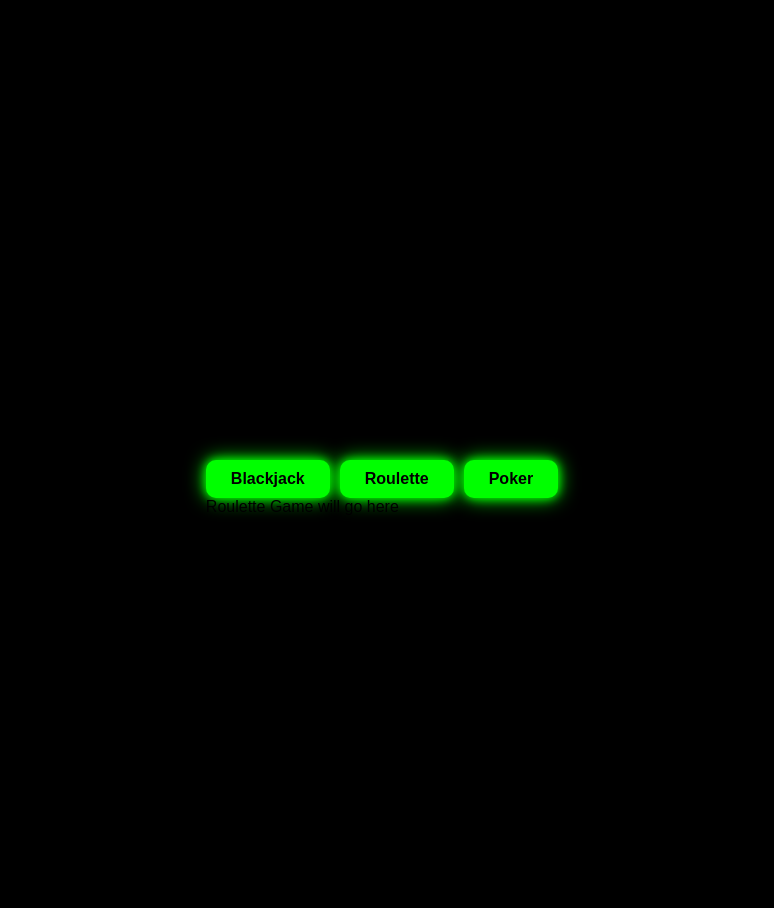
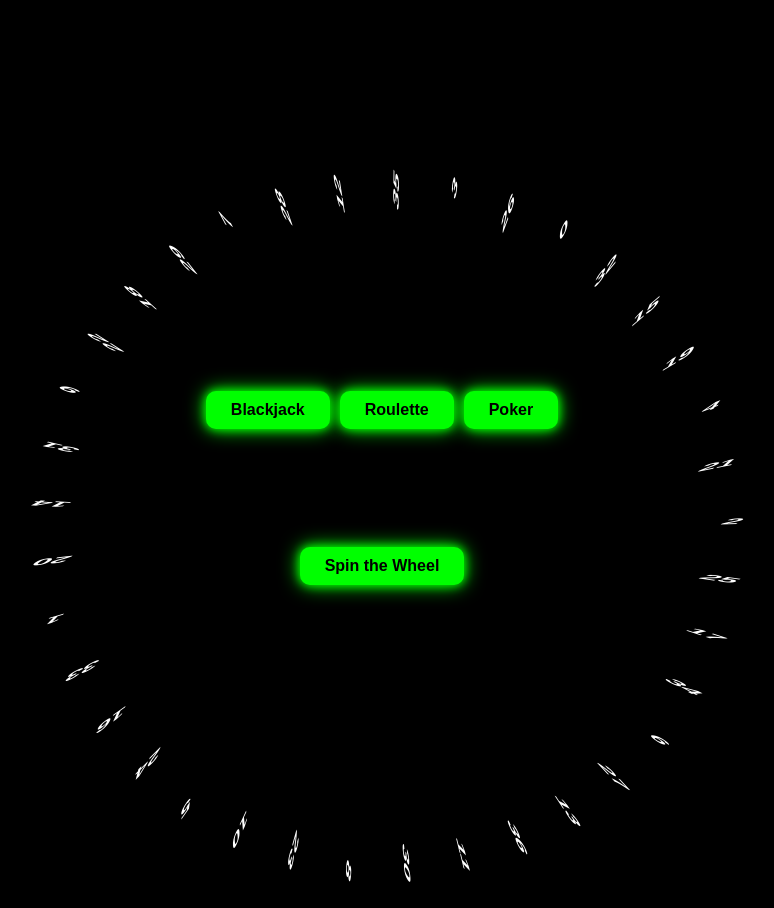
Before and after one commit to l3ofspades/Casino-Simulator, a React (Vite) app in the folder casino-simulation/: page /blackjack in a window 1280 px wide. Both pictures are taken after a click on the button "Roulette". Shown: the whole page, without its empty margins (253-1027 px from the left). Before the commit the page ends 800 px from the top, so only its background shows below. Built offline with nearby package versions, Linux system fonts and the light colour scheme.

Commit message:
Roulette

```diff
--- a/casino-simulation/src/components/Game.jsx
+++ b/casino-simulation/src/components/Game.jsx
@@ -3,6 +3,7 @@ import GameSelector from './GameSelector';
 import ChipWallet from './ChipWallet';
 import Blackjack from './Blackjack';
 import Poker from './Poker';
+import Roulette from './Roulette';
 
 function Game() {
   const [selectedGame, setSelectedGame] = useState(null);
@@ -16,7 +17,7 @@ function Game() {
 
 
       {selectedGame === 'blackjack' && <Blackjack />}
-      {selectedGame === 'roulette' && <div>Roulette Game will go here</div>}
+      {selectedGame === 'roulette' && <Roulette />}
      {selectedGame === 'poker' && <Poker />}
 
 
--- /dev/null
+++ b/casino-simulation/src/components/Roulette.css
@@ -0,0 +1,53 @@
+
+.roulette-container {
+  text-align: center;
+  margin-top: 50px;
+}
+
+.roulette-wheel {
+  position: relative;
+  width: 300px;
+  height: 300px;
+  border-radius: 50%;
+  margin: 0 auto 20px;
+  border: 5px solid #0f0;
+  transition: transform 5s cubic-bezier(0.33, 1, 0.68, 1);
+  overflow: hidden;
+}
+
+.roulette-segment {
+  position: absolute;
+  width: 50%;
+  height: 50%;
+  top: 50%;
+  left: 50%;
+  transform-origin: 0% 0%;
+  text-align: right;
+  padding-right: 10px;
+  font-weight: bold;
+  color: white;
+}
+
+.roulette-segment.red {
+  background-color: #b20000;
+}
+
+.roulette-segment.black {
+  background-color: #000;
+}
+
+.roulette-segment.green {
+  background-color: #007700;
+}
+
+.roulette-pointer {
+  position: absolute;
+  top: -10px;
+  left: 50%;
+  width: 0;
+  height: 0;
+  border-left: 10px solid transparent;
+  border-right: 10px solid transparent;
+  border-bottom: 20px solid #00ff00;
+  transform: translateX(-50%);
+}
--- a/casino-simulation/src/components/Roulette.jsx
+++ b/casino-simulation/src/components/Roulette.jsx
@@ -0,0 +1,92 @@
+import { useState } from 'react';
+import './Roulette.css';
+
+const numbers = [
+  { number: 0, color: 'green' },
+  { number: 32, color: 'red' },
+    { number: 15, color: 'black' },
+    { number: 19, color: 'red' },
+    { number: 4, color: 'black' },
+    { number: 21, color: 'red' },
+    { number: 2, color: 'black' },
+    { number: 25, color: 'red' },
+    { number: 17, color: 'black' },
+    { number: 34, color: 'red' },
+    { number: 6, color: 'black' },
+    { number: 27, color: 'red' },
+    { number: 13, color: 'black' },
+    { number: 36, color: 'red' },
+    { number: 11, color: 'black' },
+    { number: 30, color: 'red' },
+    { number: 8, color: 'black' },
+    { number: 23, color: 'red' },
+    { number: 10, color: 'black' },
+    { number: 5, color: 'red' },
+    { number: 24, color: 'black' },
+    { number: 16, color: 'red' },
+    { number: 33, color: 'black' },
+    { number: 1, color: 'red' },
+    { number: 20, color: 'black' },
+    { number: 14, color: 'red' },
+    { number: 31, color: 'black' },
+    { number: 9, color: 'red' },
+    { number: 22, color: 'black' },
+    { number: 18, color: 'red' },
+    { number: 29, color: 'black' },
+    { number: 7, color: 'red' },
+    { number: 28, color: 'black' },
+    { number: 12, color: 'red' },
+    { number: 35, color: 'black' },
+    { number: 3, color: 'red' },
+    { number: 26, color: 'black' },
+];
+
+export default function Roulette() {
+    const [angle, setAngle] = useState(0);
+    const [result, setResult] = useState(null);
+    const [spinning, setSpinning] = useState(false);
+
+    const spinWheel = () => {
+        if (spinning) return; // Prevent multiple spins
+
+        const spins = 5;
+        const randomIndex = Math.floor(Math.random() * numbers.length);
+        const segmentAngle = 360 / numbers.length;
+        const newAngle = 360 * spins + randomIndex * segmentAngle + segmentAngle / 2;
+
+        setSpinning(true);
+        setAngle(newAngle);
+
+        setTimeout(() => {
+            setResult(numbers[randomIndex]);
+            setSpinning(false);
+        }, 5000); // Match css animation duration
+    };
+
+    return (
+        <div className="roulette-container">
+            <h2>Roulette</h2>
+            <div className="wheel" style={{ transform: `rotate(${angle}deg)` }}>
+                {numbers.map((num, index) => (
+                    <div
+                        key={index}
+                        className={`roulette-segment ${num.color}`}
+                        style={{ transform: `rotate(${index * (360 / numbers.length)}deg) skewY(-60deg)`,
+                         }}
+                    >
+                        {num.number}
+                    </div>
+                ))}
+            </div>
+            <button onClick={spinWheel} disabled={spinning} style={{ marginTop: '20px' }}>
+
+                {spinning ? 'Spinning...' : 'Spin the Wheel'}
+            </button>
+            {result && (
+                <h3 style={{ marginTop: '20px', color: result.color }}>
+                    Result: {result.number} ({result.color})
+                </h3>
+            )}
+        </div>
+    );
+}
```
